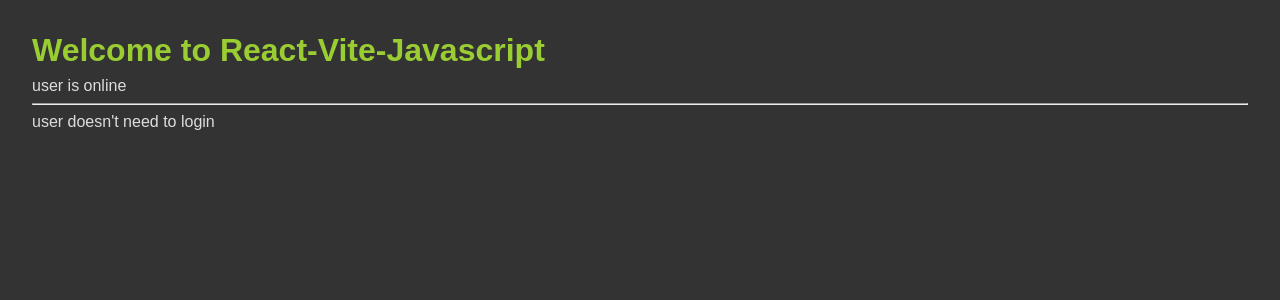
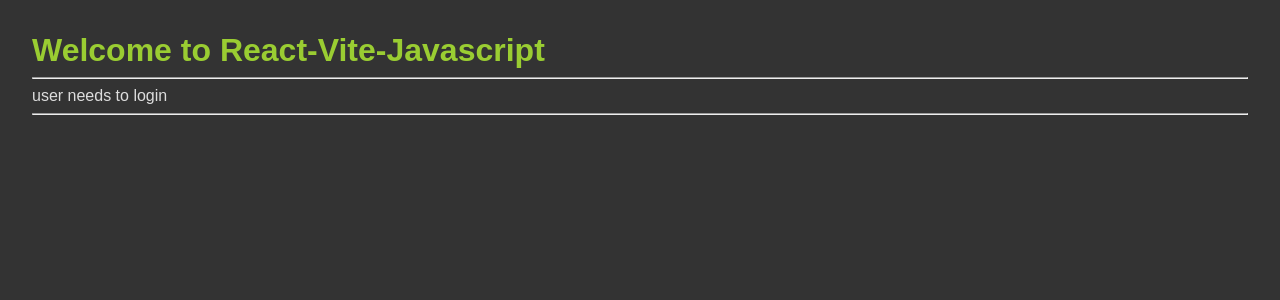
Before and after one commit to Scientific-Research/mk004-vite-react-start, a React (Vite) app: page / in a window 1280 px wide. Shown: the top 300 px of the page. Built offline with nearby package versions, Linux system fonts and the light colour scheme.

Commit message:
vite doesn't send the value from normal variable to the finla JS file. It send it when there is state variable

```diff
--- a/src/App.jsx
+++ b/src/App.jsx
@@ -1,7 +1,7 @@
 // import './App.css';
 
 const title = 'Our JSX Bascics Lessons';
-const userIsOnline = true;
+const userIsOnline = false;
 
 export const App = () => {
   return (
@@ -18,6 +18,10 @@ export const App = () => {
       ) : (
         <p>user needs to login</p>
       )}
+
+      <hr />
+      {/* Vite doesn't display the info after && in JS file created from npm run build, when userIsOnline = false;*/}
+      {userIsOnline && <p>password:86743187234</p>}
     </div>
   );
 };
```
